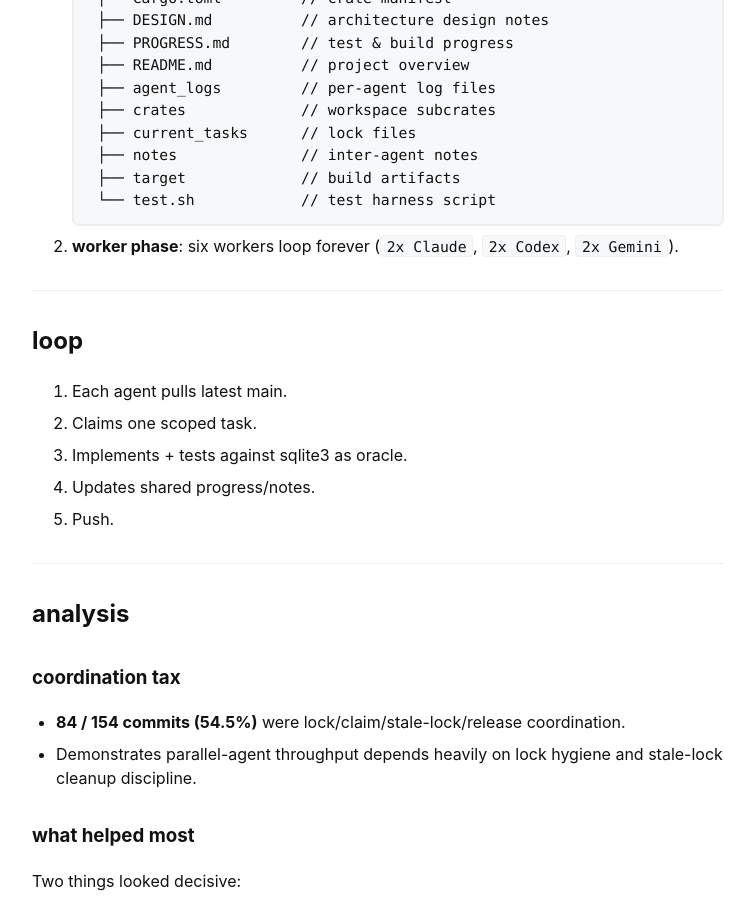
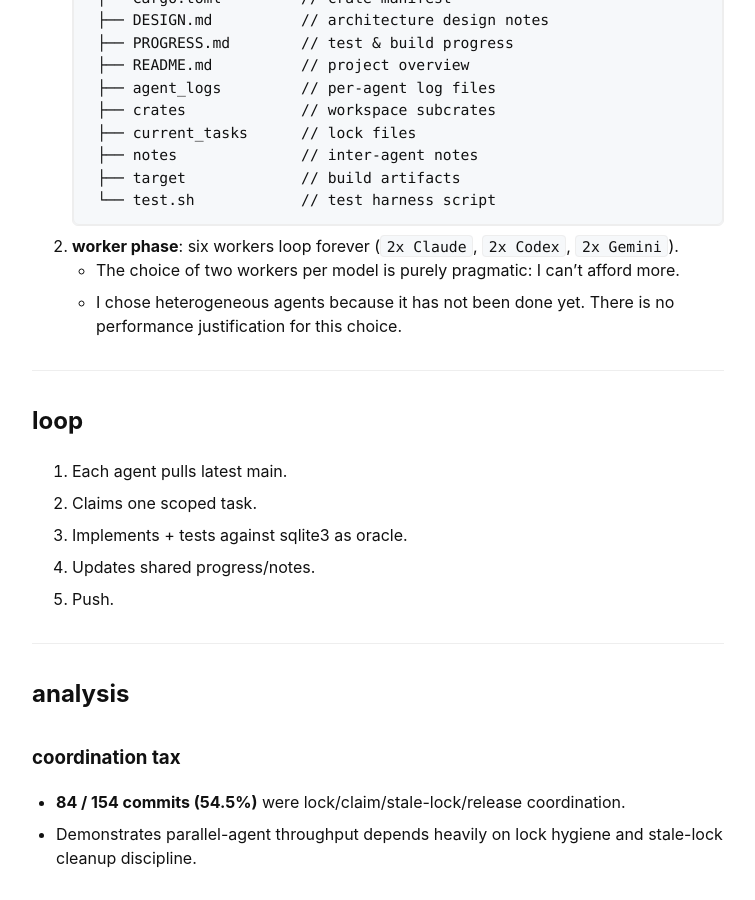
Before and after one commit to kiankyars/kiankyars.github.io, a Jekyll site: the page built from _posts/blog/2026-02-12-sqlite.md, in a window 1280 px wide and 900 px high, scrolled down 1938 px. Shown: the whole window, without its empty margins (262-1017 px from the left). Built offline with Jekyll 4.4.1, drawn with Linux system fonts in a browser that asks for light colours.

Commit message:
explain choice of 2 agents

````diff
--- a/_posts/blog/2026-02-12-sqlite.md
+++ b/_posts/blog/2026-02-12-sqlite.md
@@ -69,6 +69,8 @@ Treat software engineering like distributed systems, and force coordination with
     └── test.sh            // test harness script
     ```
 2. **worker phase**: six workers loop forever (`2x Claude`, `2x Codex`, `2x Gemini`).
+    - The choice of two workers per model is purely pragmatic: I can't afford more.
+    - I chose heterogeneous agents because it has not been done yet. There is no performance justification for this choice.
 
 ---
 
````
